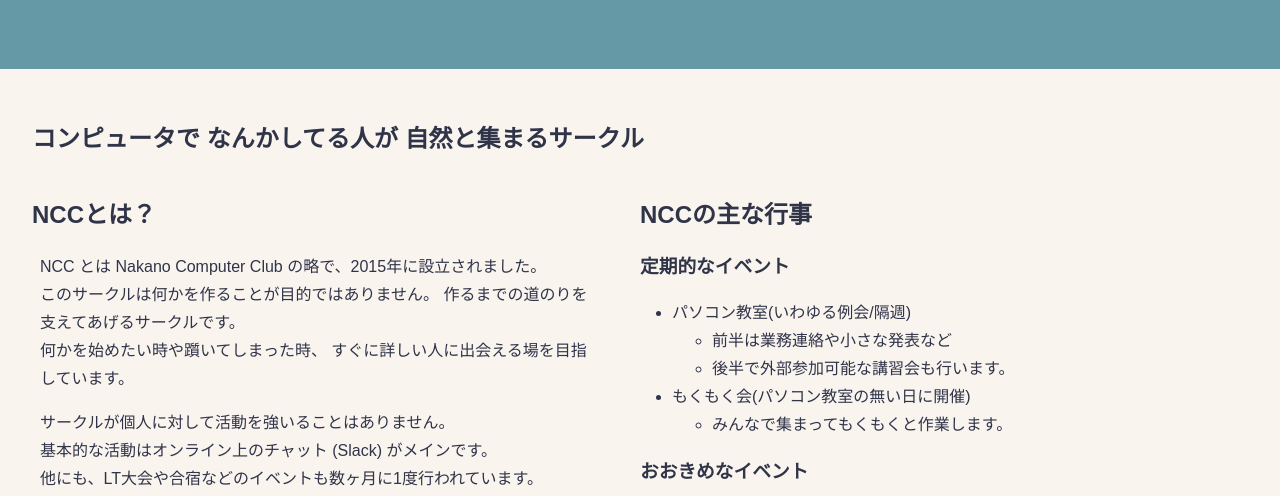
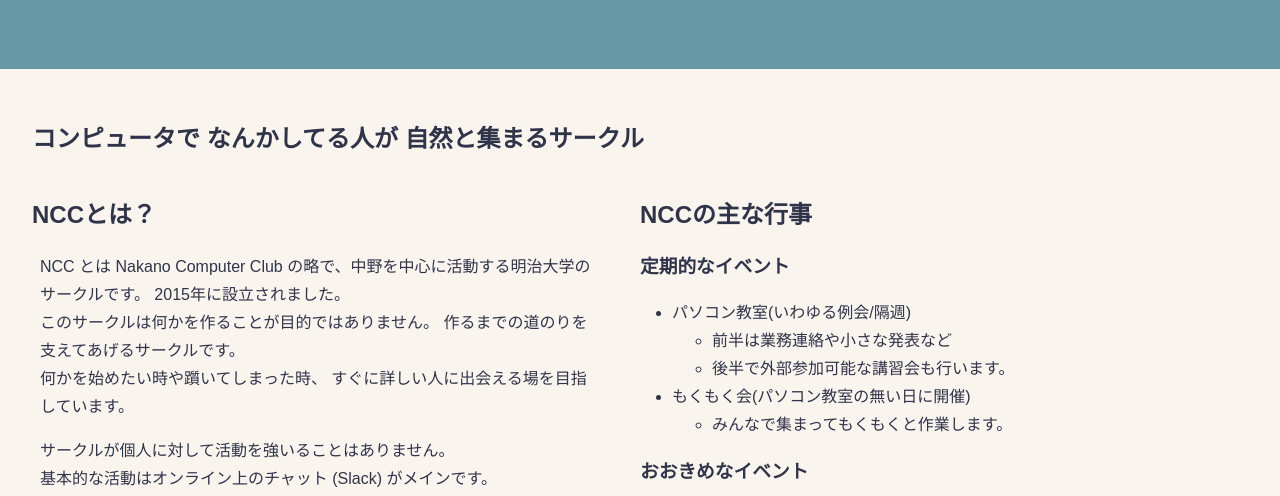
Before and after one commit to post-internet/post-internet.github.io, a website built with webpack: page src/index.jade in a window 1280 px wide. Shown: the part 477-973 px from the top of the page. Built offline with nearby package versions, Linux system fonts and the light colour scheme.

Commit message:
fix #1: 説明文に大学サークルということを記した

```diff
--- a/src/index.jade
+++ b/src/index.jade
@@ -39,7 +39,9 @@ html
           | #[span.nowrap 自然と集まるサークル]
       +main-box("NCCとは？")
         div.px1.md-mr3.lg-mr3
-          p.m0.p0 NCC とは Nakano Computer Club の略で、2015年に設立されました。
+          p.m0.p0
+            | NCC とは Nakano Computer Club の略で、中野を中心に活動する明治大学のサークルです。
+            | 2015年に設立されました。
           p.m0.p0
             | このサークルは何かを作ることが目的ではありません。
             | 作るまでの道のりを支えてあげるサークルです。
```
Also changed, not shown: index.html.
